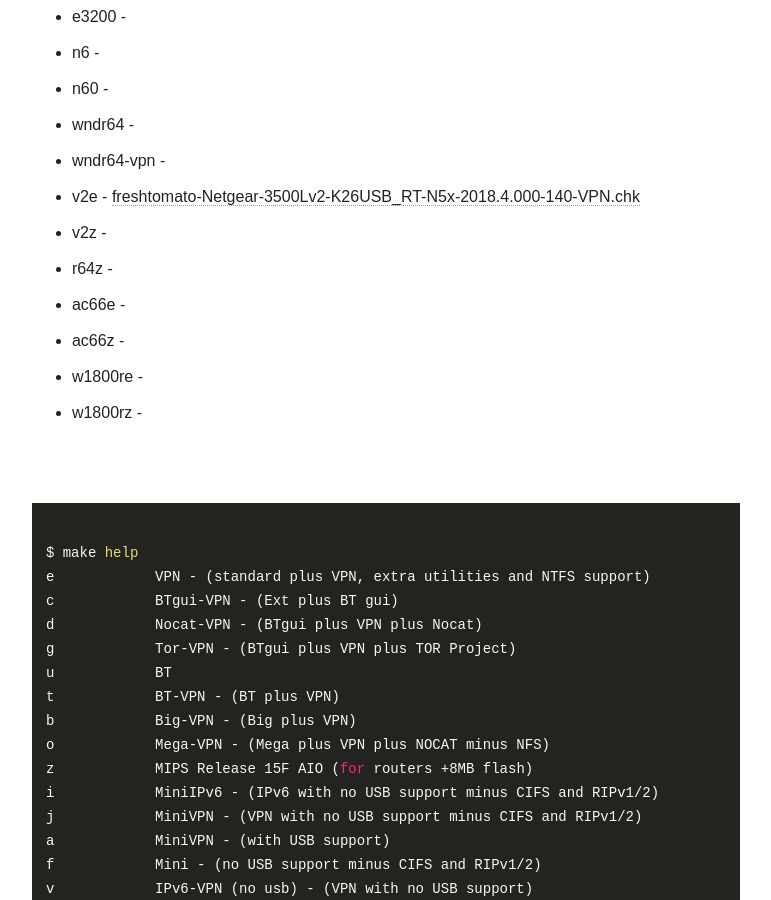
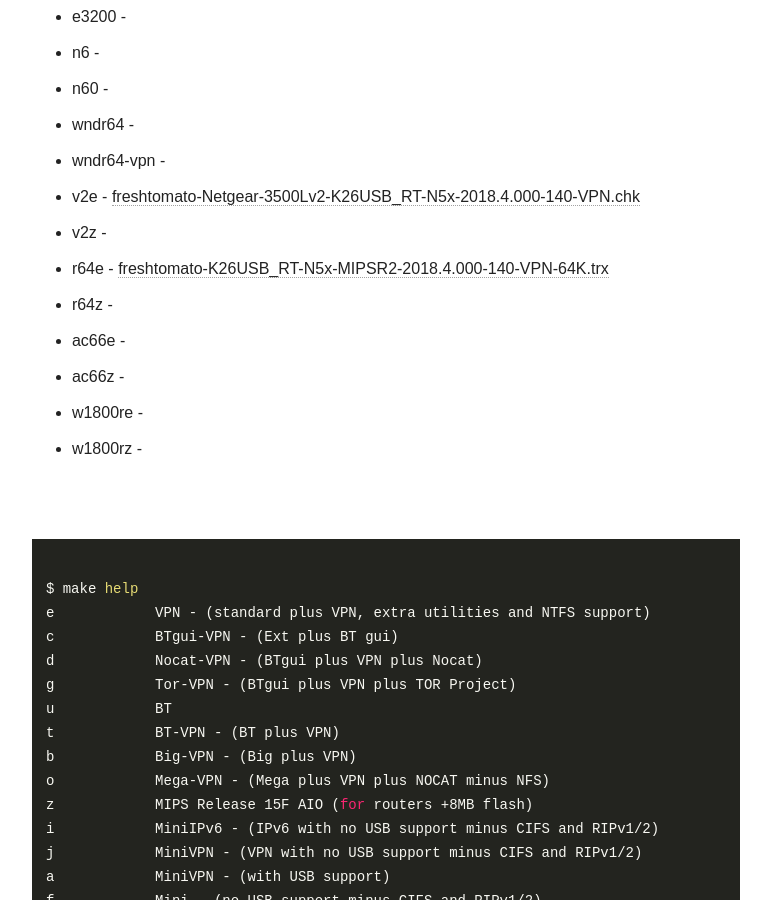
Before and after one commit to oglopss/freshtomato-mips-ci-jekyll, a Jekyll site: the page built from index.html, in a window 1280 px wide and 900 px high, scrolled down 2287 px. Shown: the whole window, without its empty margins (254-1025 px from the left). Built offline with Jekyll 4.4.1, drawn with Linux system fonts in a browser that asks for light colours; nearby versions of some CDN libraries.

Commit message:
Travis build 11 r64e pushed to gh-pages

```diff
--- a/_data/ss.yml
+++ b/_data/ss.yml
@@ -58,3 +58,4 @@
   - 0055 r64z
   - 0058 w1800re
   - 0059 w1800rz
+  - 0054 r64e freshtomato-K26USB_RT-N5x-MIPSR2-2018.4.000-140-VPN-64K.trx
```
Also changed, not shown: 1 other file.
